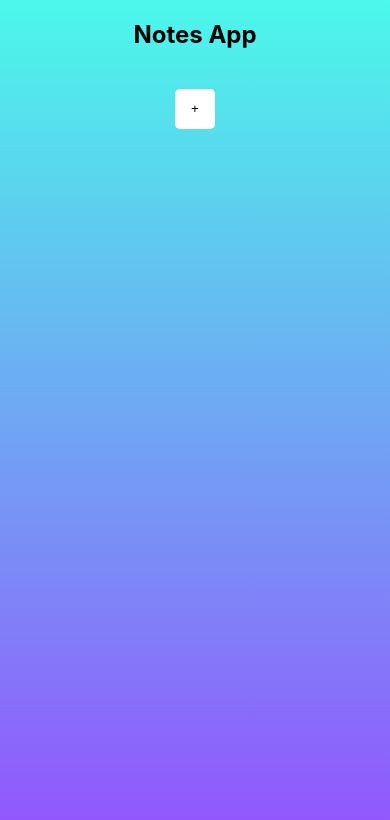
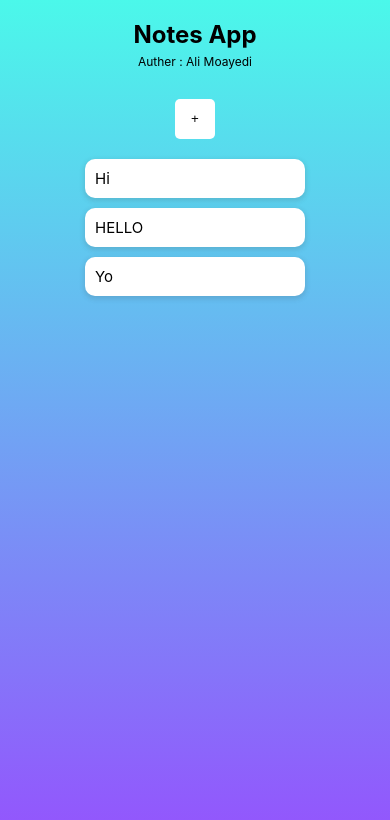
Before and after one commit to alim1381/notes, a React (Create React App) app: page / in a window 390 px wide. Shown: the top 820 px of the page. Built offline with nearby package versions, Linux system fonts and the light colour scheme.

Commit message:
6. responsive

```diff
--- a/src/components/Header.js
+++ b/src/components/Header.js
@@ -1,14 +1,12 @@
 import React from 'react'
+
+import styles from '../styles/Header.module.css'
 
 export default function Header() {
   return (
-    <header style={{
-        display : "flex",
-        justifyContent : "center",
-        alignItems: "center"
-
-    }}>
+    <header className={styles.container}>
         <h2>Notes App</h2>
+        <span>Auther : Ali Moayedi</span>
     </header>
   )
 }
--- a/src/components/Landing.js
+++ b/src/components/Landing.js
@@ -6,31 +6,37 @@ import Note from './shared/Note'
 // Styles
 import styles from '../styles/Landing.module.css'
 import AddForm from './shared/AddForm'
+// Tostify
 import { ToastContainer, toast } from 'react-toastify';
 import 'react-toastify/dist/ReactToastify.css';
 
+
 let idArry = [];
 
-// Tostify
 
 export default function Landing() {
     const [data , setData] = useState([
-        // {
-            //     title : "Hi",
-        //     text : "Hi my Name is Ali",
-        //     id: 1,
-        // },
-        // {
-        //     title : "HELLO",
-        //     text : "Hello my Name is M",
-        //     id: 2,
-        // },
-        // {
-        //     title : "Yo",
-        //     text : "Yoooo my Name is Ali",
-        //     id: 3,
-        // },
+        {
+                title : "Hi",
+            text : "Hi my Name is Ali",
+            id: 1,
+        },
+        {
+            title : "HELLO",
+            text : "Hello my Name is M",
+            id: 2,
+        },
+        {
+            title : "Yo",
+            text : "Yoooo my Name is Ali",
+            id: 3,
+        },
     ])
+
+//  id State
+    const [showObject , setShowObject] = useState(true);
+
+
 
     const [note , setNote] = useState("")
     const [showAddForm , setShowAddForm] = useState(false)
@@ -40,6 +46,7 @@ export default function Landing() {
             saveHandler()
         }
         setNote(e)
+        setShowObject(!showObject)
     }
     const saveHandler = () => {
         const newData = data.filter(e => e.id !== note.id);
@@ -47,7 +54,7 @@ export default function Landing() {
         setData(newData)
         toast.success(`Save ${note.title}`, {
             position: "top-center",
-            autoClose: 5000,
+            autoClose: 3000,
             hideProgressBar: false,
             closeOnClick: true,
             pauseOnHover: true,
@@ -63,6 +70,7 @@ export default function Landing() {
         idArry = newArry;
         setData(newData)
         setNote("")
+        setShowObject(!showObject)
     }
 
     const randomNum = () => {
@@ -104,11 +112,11 @@ export default function Landing() {
     }
   return (
     <div className={styles.container}>
-        <div className={styles.objects}>
+        <div className={showObject ? styles.objects : styles.objectsHidde} >
             <div className={styles.add}>
                 <button onClick={() => showAddFormHandler() }>+</button>
             </div>
-            <div className={styles.objectsItem}>
+            <div className={styles.objectsItem} id={showObject ? "objectsHide" : ""}>
                 {
                     data.map(t => <p className={t.id === note.id ? styles.objSelected : ""} onClick={() => clickHandler(t)} key={t.id}>{t.title}</p>)
                 }
@@ -117,7 +125,7 @@ export default function Landing() {
         <ToastContainer/>
         </div>
         {
-            note && <Note text={note} setNote={setNote} saveHandler={saveHandler} deleteHandler={deleteHandler}/>
+            note && <Note showObject={showObject} setShowObject={setShowObject} text={note} setNote={setNote} saveHandler={saveHandler} deleteHandler={deleteHandler}/>
         }
 
             {
--- a/src/components/shared/Note.js
+++ b/src/components/shared/Note.js
@@ -5,8 +5,9 @@ import styles from '../../styles/Note.module.css'
 
 // Icons
 import pencil from '../../assets/Icons/pen.svg'
+import backArrow from '../../assets/Icons/back.svg'
 
-export default function Note({text , setNote , saveHandler , deleteHandler}) {
+export default function Note({showObject , setShowObject ,text , setNote , saveHandler , deleteHandler}) {
     const changeHandler = (e) => {
         setNote({
             ...text,
@@ -14,14 +15,15 @@ export default function Note({text , setNote , saveHandler , deleteHandler}) {
         })
     }
   return (
-    <div className={styles.main}>
+    <div className={!showObject ? styles.main : styles.mainHidden }>
         <div className={styles.title}>
+            <img className={styles.backArrowButton} onClick={() => {setShowObject(!showObject)}} src={backArrow} alt="back" />
             <div className={styles.titleChilde}>
                 <h3>{text.title}</h3>
                 <img src={pencil} alt="pencil" />
             </div>
         </div>
-        <div className={styles.inputDiv} >
+        <div className={!showObject ? styles.inputDiv : styles.inputDivHidde} >
             <textarea onChange={changeHandler} value={text.text} type="text" placeholder='type here ...'/>
         </div>
         <div className={styles.bottomSection}>
--- a/src/styles/AddForm.module.css
+++ b/src/styles/AddForm.module.css
@@ -95,3 +95,23 @@
         box-shadow: 0 0px 5px 1px #51fc8a62;
     }
 }
+
+@media (max-width : 700px) {
+    .module {
+        width: 400px;
+    }
+}
+@media (max-width : 500px) {
+    .module {
+        width: 250px;
+        padding: 10px;
+    }
+    .module form input {
+        width: 200px;
+        height: 20px;
+    }
+    .module form h2 {
+        font-size: 16px;
+        margin-top: 10px;
+    }
+}
--- /dev/null
+++ b/src/styles/Header.module.css
@@ -0,0 +1,14 @@
+.container {
+    display: flex;
+    flex-direction: column;
+    justify-content: center;
+    align-items: center;
+}
+h2 {
+    margin-bottom: 5px;
+}
+span {
+    /* font-weight: bold; */
+    margin-bottom: 10px;
+    font-size: 12px
+}
--- a/src/styles/Landing.module.css
+++ b/src/styles/Landing.module.css
@@ -4,7 +4,7 @@
 
 }
 
-.objects {
+.objects , .objectsHidde {
     display: flex;
     flex-direction: column;
     height: 80vh;
@@ -63,3 +63,13 @@
 .objSelected {
     background: linear-gradient(#ffee53 , #f0e054 ) !important;
 }
+
+@media (max-width: 1340px)  {
+    .container {
+        justify-content: center;
+
+    }
+    .objectsHidde {
+        display: none !important;
+    }
+}
--- a/src/styles/Note.module.css
+++ b/src/styles/Note.module.css
@@ -1,4 +1,4 @@
-.main {
+.main , .mainHidden {
     background-color: #fff;
     height: 80vh;
     border-radius: 10px;
@@ -13,15 +13,19 @@
 .title {
     width: 100%;
     display: flex;
-    justify-content: flex-end;
+    justify-content: space-between;
     align-items: center;
 }
 .titleChilde {
     display: flex;
 
 }
+.backArrowButton {
+    display: none;
+}
 .title img {
     width: 20px;
+    cursor: pointer;
 
 }
 .title h3 {
@@ -34,6 +38,7 @@
     border: 0;
     resize: none;
     outline: 0;
+    padding: 10px;
 }
 .main textarea:focus {
     border: 0;
@@ -82,3 +87,37 @@
 .save:hover {
     background: linear-gradient(#5fff2f , #37e972);
 }
+
+@media (max-width: 1340px)  {
+    .backArrowButton {
+        display: inline !important;
+    }
+    .mainHidden {
+        display: none !important;
+    }
+}
+@media (max-width: 1060px)  {
+    .inputDiv {
+        width: 700px;
+    }
+}
+@media (max-width: 760px)  {
+    .inputDiv {
+        width: 400px;
+    }
+}
+@media (max-width: 460px)  {
+    .inputDiv {
+        width: 350px;
+    }
+}
+@media (max-width: 400px)  {
+    .inputDiv {
+        width: 280px;
+    }
+}
+@media (max-width: 350px)  {
+    .inputDiv {
+        width:250px;
+    }
+}
```
Also changed, not shown: src/assets/Icons/back.svg (added).
